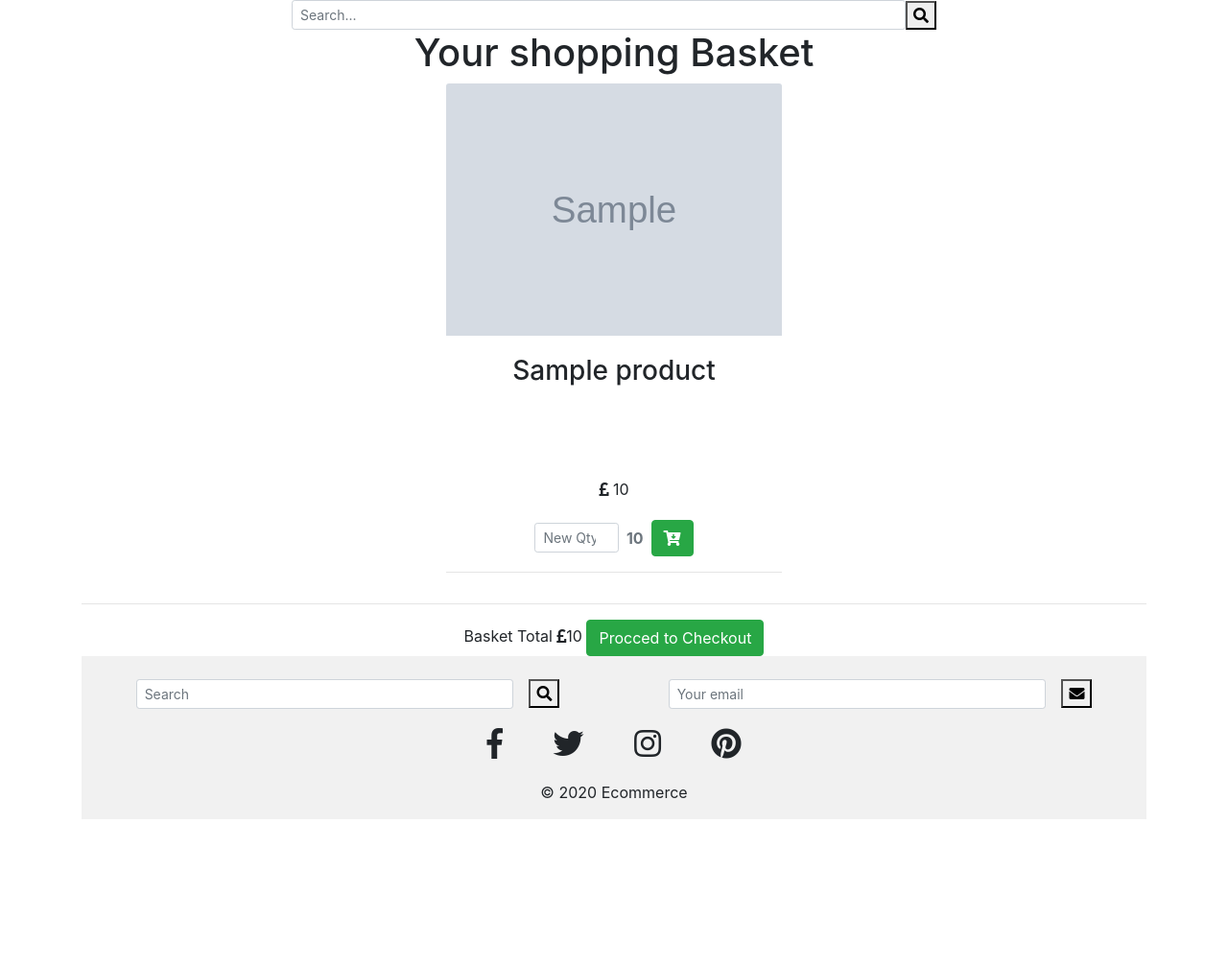
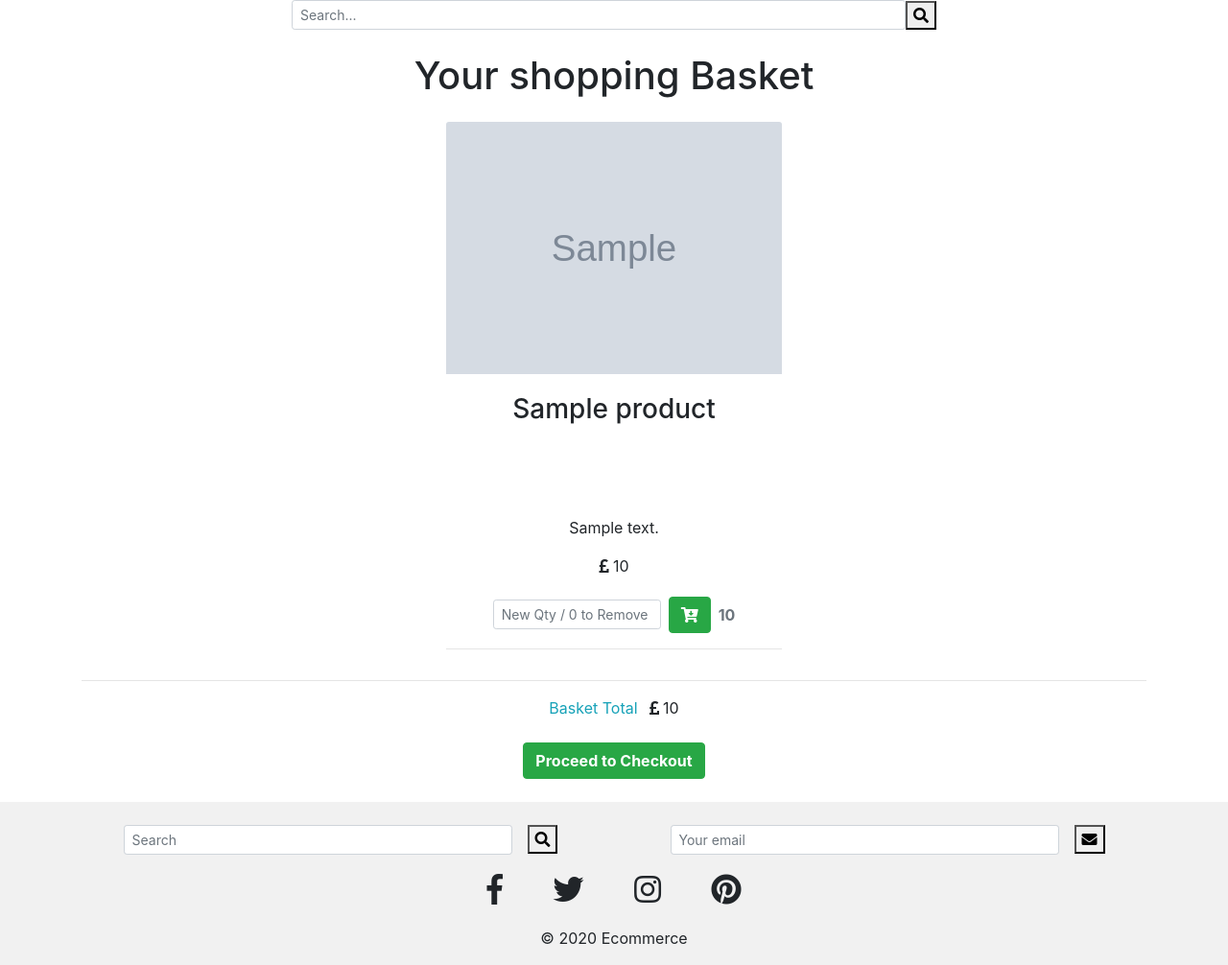
Before and after one commit to Luciano-Lima/ecommerce, a Django app: template cart/templates/cart.html in a window 1280 px wide. Shown: the part 152-1158 px from the top of the page at 96% size. Before the commit the page ends 1006 px from the top, so only its background shows below. Run offline with Django 3.2, Linux system fonts and the light colour scheme; the template is opened without the code that fills it: most values are stand-ins (such as "Sample title", 1, 10 or a date in 2020); grey boxes marked "Sample" are stand-in pictures; some libraries are stand-ins or nearby versions.

Commit message:
Styling the buttons and messages

```diff
--- a/cart/templates/cart.html
+++ b/cart/templates/cart.html
@@ -5,7 +5,7 @@
 {% block content %}
 
 <div class="container">
-    <h1 class="text-center">Your shopping Basket</h1>
+    <h1 class="text-center m-4">Your shopping Basket</h1>
     <div class="row justify-content-center">
     {% if number_of_items == 0  %}
         <div class="empty_basket">
@@ -13,50 +13,50 @@
         </div>
         <div class="continue_shopping ml-4">
             <a href="{% url 'home_page' %}">
-                <button type="button" class="btn btn-sm btn-success text-white w-100 ">Return to Shopping</button>
+                <button type="button" class="btn btn-sm btn-success text-white w-100 "><strong>Return to Shopping</strong></button>
             </a>
         </div>
+        {% else %}
 
-
-        {% else %}
         {% for item in cart_items %}
-
         <div class="col-sm-12 col-lg-4 col-md-4">
             <div class="card text-center">
                 <img class="card-img-top" src="{{ item.product.image.url }}" alt="produto image">
                 <div class="card-body text-center">
                     <h3 class="product-name">{{ item.product.name | truncatechars:50 }}</h3>
+                    <p>{{ item.product.description | truncatechars:200 }}</p>
                     <span><i class="fas fa-pound-sign"></i></span>
                     <span>{{ item.product.price }}</span>
                 </div>
                 {% if item.quantity == 0 %}
                 <p class="alert alert-danger badge justify-content-center ">Item removed from cart</p>
-            {% endif %}
+                {% endif %}
                 <form class="form-inline justify-content-center" method="POST" action="{% url 'update_cart' item.id %}">
                     {% csrf_token %}
-                    <input class="form-control form-control-sm mr-2 w-25" name="quantity" type="number" min="0" max="10" placeholder="New Qty">
-                    <strong><span class="item_quantity text-secondary">{{ item.quantity }}</span></strong>
+                    <input class="form-control form-control-sm w-50" name="quantity" type="text" placeholder="New Qty / 0 to Remove">
                     <button class="btn btn-success ml-2" type="submit"><i class="fas fa-cart-arrow-down"></i></button>
+                    <strong><span class="item_quantity text-secondary ml-2">{{ item.quantity }}</span></strong>
                 </form>
-
             </div>
             <hr>
         </div>
         {% endfor %}
+        <!-- Render the checkout page -->
         <div class="container">
             <div class="row">
                 <div class="col-sm-12 col-md-12 text-center">
                     <hr>
-                    <span>Basket Total</span>
-                    <span><i class="fas fa-pound-sign"></i>{{ total }}</span>
-                    <a href="{% url 'checkout' %}">
-                        <button class="btn btn-success" type="submit">Procced to Checkout</button>
-                    </a>
+                    <span class="text-info mr-2">Basket Total</span>
+                    <span><i class="fas fa-pound-sign mr-1"></i>{{ total }}</span>
+                    <div id="proc-checkout-total">
+                        <a href="{% url 'checkout' %}">
+                            <button class="btn btn-success general-style-btn m-4" type="submit"><strong>Proceed to Checkout</strong></button>
+                        </a>
+                    </div>
                 </div>
             </div>
         </div>
-
     {% endif %}
     </div>
-    {% endblock %}
 </div>
+{% endblock %}
```
